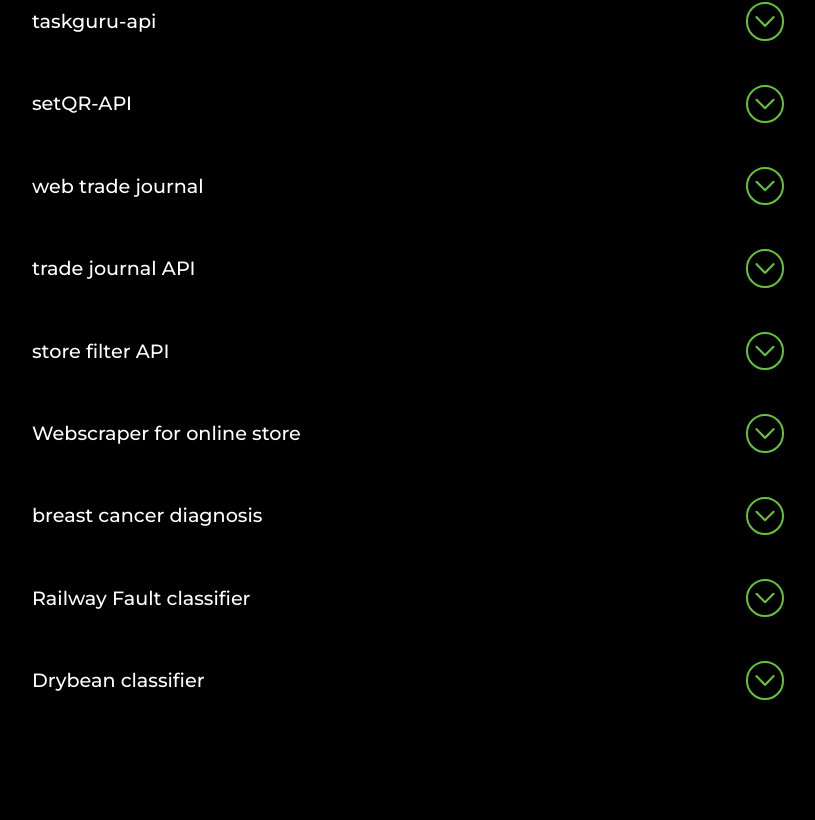
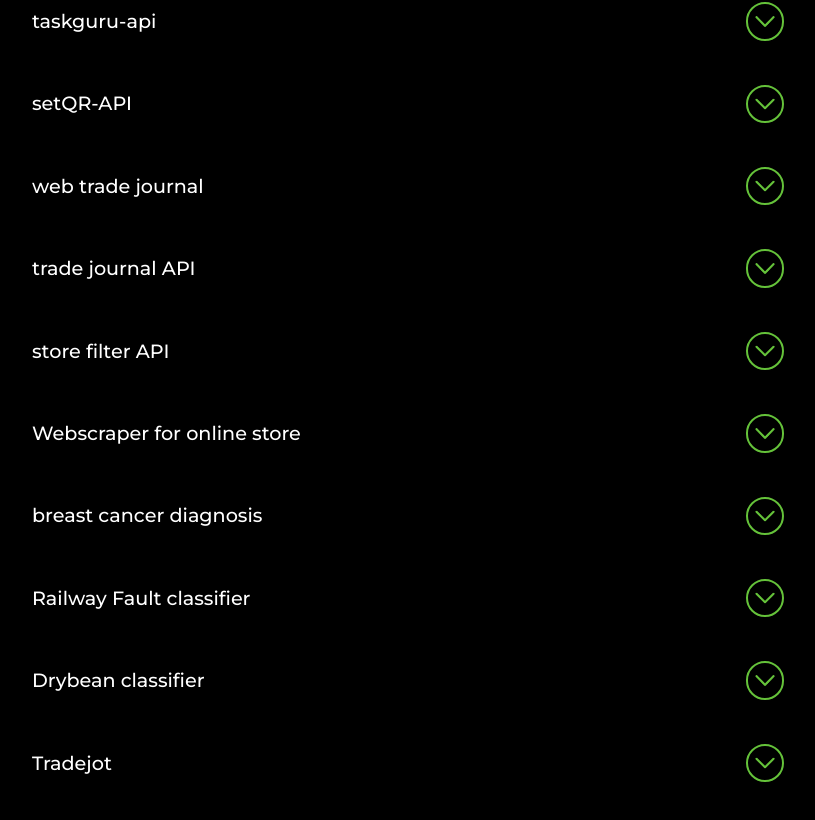
Before and after one commit to pappitito/portfolio, a Next.js app: page /allProjects in a window 1280 px wide. Shown: the part 480-1300 px from the top of the page, without its empty margins (232-1047 px from the left). Before the commit the page ends 1276 px from the top, so only its background shows below. Built offline with nearby package versions, Linux system fonts and the light colour scheme.

Commit message:
added tradejot

```diff
--- a/components/projects.ts
+++ b/components/projects.ts
@@ -320,5 +320,38 @@ export const projects = [
 
         In conclusion, a dry bean classifier trained with numerical data using TensorFlow is a machine learning model that can accurately identify different types of dry beans based on numerical features such as size, shape, color, and texture. As more data becomes available, these models will continue to improve in their accuracy, making them an essential tool for identifying and classifying different types of dry beans.`,
     },
+    {
+        id: 14,
+        img: '/images/projects/tradejot.png',
+        title: 'Tradejot',
+        subtitle: 'New User interface for web trading journal with better features',
+        livelink: 'https://tradejot.netlify.app',
+        details: `New and Updated user interface for web trading journal.
+        Web Trade Journal is a powerful online platform designed to help financial
+        market traders document their trades and track their progress over time. The platform
+         is intuitive and easy to use, allowing traders to quickly and easily log their trades
+         and monitor their performance.
+
+       With Web Trade Journal, traders can document a range of properties for each trade, including
+        the open price, close price, stop loss, take profit, risk to reward ratio, strategy utilized,
+         and instrument traded. This comprehensive view of each trade allows traders to identify patterns
+          in their trading behavior and make informed decisions.
+
+       The platform is designed with privacy and security in mind. Each trader has their own private journal
+        that is only accessible with authentication. This ensures that each trader's data is kept secure and confidential.
+
+       Web Trade Journal provides traders with valuable insights into their trading performance.
+        The platform tracks the number of trades won, lost, or break even, as well as the trader's win
+         rate and best strategy. This data can be used to help traders identify areas for improvement and
+         optimize their trading strategies.
+
+       The platform is also highly customizable. Traders can export their data in a range of formats, allowing
+        them to create custom reports and analyze their trading performance in greater detail.
+
+       Overall, Web Trade Journal is an essential tool for any financial market trader who wants to improve
+        their trading strategies and track their progress over time. The platform provides a secure and
+        intuitive way to document trades and gain valuable insights into trading behavior, helping traders
+        achieve better results.`,
+    },
 
 ]
```
Also changed, not shown: public/images/projects/tradejot.png (added).
